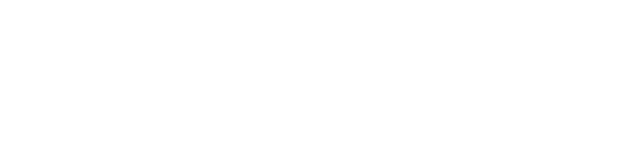
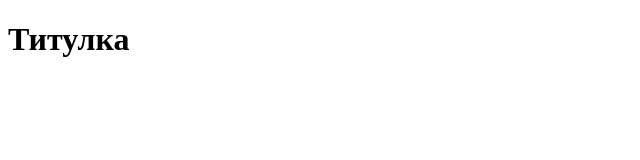
Before and after one commit to TimeRuner/responsive_adapt, a plain HTML site: page src/index.html in a window 1280 px wide. Shown: the whole page, without its empty margins (0-640 px from the left). Drawn offline with Linux system fonts and the light colour scheme.

Commit message:
add title

```diff
--- a/src/index.html
+++ b/src/index.html
@@ -6,6 +6,6 @@
     <title>Document</title>
 </head>
 <body>
-    <h1></h1>
+    <h1>Титулка</h1>
 </body>
 </html>
```
